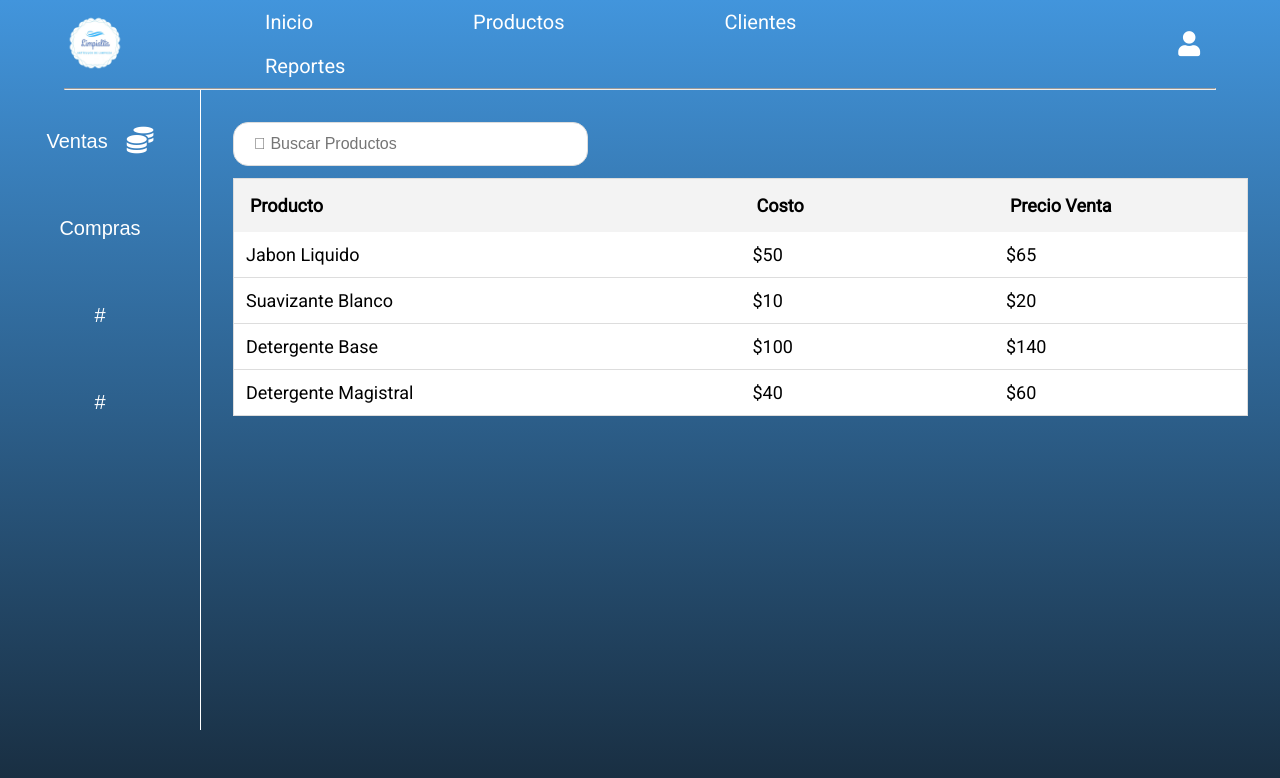
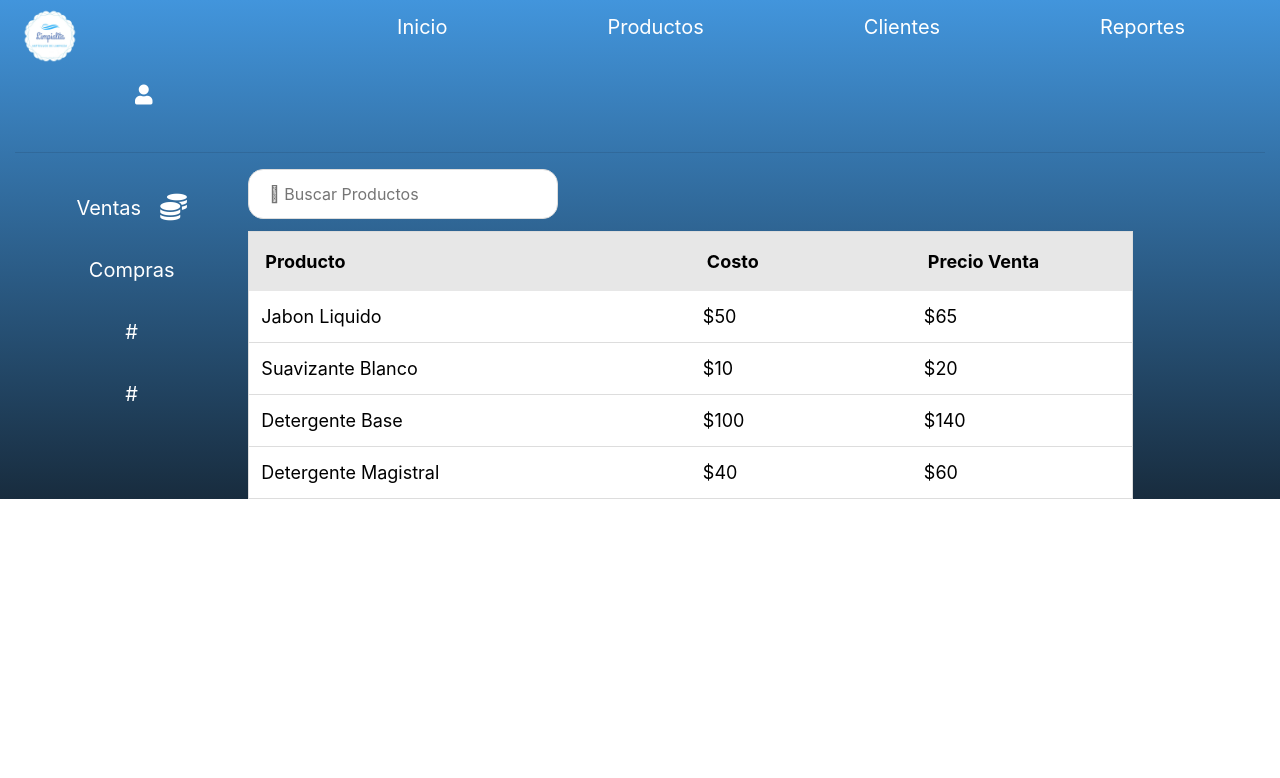
Before and after one commit to kslotes/Negocio, a plain HTML site: page index.html in a window 1280 px wide. Drawn offline with nearby package versions, Linux system fonts and the light colour scheme.

Commit message:
Refactor de elementos y estilos

```diff
--- a/index.html
+++ b/index.html
@@ -8,9 +8,11 @@
     <title>Limpialita App</title>
     <!-- FONT AWESOME -->
     <link rel="stylesheet" href="https://pro.fontawesome.com/releases/v5.10.0/css/all.css" integrity="sha384-AYmEC3Yw5cVb3ZcuHtOA93w35dYTsvhLPVnYs9eStHfGJvOvKxVfELGroGkvsg+p " crossorigin="anonymous" />
+    <link rel="stylesheet" href="https://cdnjs.cloudflare.com/ajax/libs/font-awesome/5.15.2/css/all.min.css" />
 
+    <!-- BOOTSTRAP -->
+    <link rel="stylesheet" href="https://stackpath.bootstrapcdn.com/bootstrap/4.5.2/css/bootstrap.min.css">
 
-    <link rel="stylesheet" href="https://cdnjs.cloudflare.com/ajax/libs/font-awesome/5.15.2/css/all.min.css" />
     <!-- STYLES -->
     <link rel="stylesheet" href="/styles.css" />
     <!-- FONTS -->
@@ -19,12 +21,11 @@
 </head>
 
 <body>
-    <div class="container">
+    <div class="container col-sm-12">
         <nav class="nav-main">
             <a href="#">
                 <img href="#" src="./img/logo.png" alt="Limpialita logo" class="nav-logo" />
             </a>
-
             <ul class="nav-menu">
                 <li><a href="#">Inicio</a></li>
                 <li><a href="#">Productos</a></li>
@@ -38,17 +39,16 @@
             </ul>
         </nav>
         <hr />
-        <div class="div-medio">
-            <div class="tab-izquierda">
+        <div class="div-medio col-12">
+            <div class="tab-izquierda col-2">
                 <!-- AGREGAR ICONOS A LOS BOTONES -->
                 <button class="tablinks" onClick='abrirTabla(event, "NuevaVenta")'> Ventas<i class="fas fa-coins fa-lg iconos-tab-izq"></i> </button>
                 <button class="tablinks" onClick='abrirTabla(event, "NuevaCompra")'>Compras </button>
                 <button class="tablinks" onClick='abrirTabla(event, "#")'>#</button>
                 <button class="tablinks" onClick='abrirTabla(event, "#")'>#</button>
             </div>
-            <div class="linea-izquierda"></div>
 
-            <div class="container-tabla">
+            <div class="col-9">
                 <input type="text" id="myInput" name="Buscar Productos" onkeyup="funcionBuscarProducto()" placeholder="&#xf5d0; Buscar Productos" />
                 <table id="myTable">
                     <tr class="header">
@@ -79,6 +79,7 @@
                 </table>
             </div>
         </div>
+    </div>
 </body>
 
 </div>
--- a/styles.css
+++ b/styles.css
@@ -1,64 +1,44 @@
-* {
-    box-sizing: border-box;
-    margin: 0;
-    padding: 0;
+ul {
+    list-style: none;
 }
 
-body {
-    color: #ffffff;
-    font-family: "Roboto", sans-serif;
-    font-size: 18px;
-    font-weight: 400;
+.container {
+    background-image: linear-gradient(#4295dc, #182c3e);
+}
+
+
+/* Estilos de navegacion */
+
+
+/* Barra de navegacion */
+
+.nav-main {
+    display: flex;
+    flex-direction: row;
+    justify-content: space-between;
+    align-items: center;
+    flex-wrap: wrap;
 }
 
 .nav-main a {
     color: #ffffff;
     text-decoration: none;
+    font-size: 20px;
+    align-items: center;
 }
-
-ul {
-    list-style: none;
-}
-
-.container {
-    overflow-x: hidden;
-    background-image: linear-gradient(#4295dc, #182c3e);
-    position: fixed;
-    height: 100%;
-    width: 100%;
-    margin: auto;
-}
-
-hr {
-    width: 90%;
-    margin: auto;
-}
-
-
-/* Estilos de navegacion */
 
 .nav-logo {
     width: 70px;
-    margin-left: 60px;
-    margin-right: 40px;
 }
-
-.nav-main {
-    display: flex;
-    justify-content: space-between;
-    text-align: center;
-    align-items: center;
-    margin: auto;
-}
-
-
-/* Barra de navegacion */
 
 .nav-main ul {
     display: flex;
+    flex-direction: row;
+    align-items: center;
 }
 
 .nav-main ul li {
+    align-items: center;
     padding: 10px 80px;
     border-radius: 15px;
     transition: ease-in-out 0.3s;
@@ -69,57 +49,23 @@ hr {
     border-radius: 15px;
 }
 
-.nav-main ul.nav-menu {
-    /* Al achicar la pantalla, tienen que desaparecer las opciones, y aparecer el icono de menu desplegable */
-    flex: 1;
-    flex-wrap: wrap;
-    margin-left: 15px;
-    font-size: 20px;
-}
-
-.nav-main ul.nav-icon {
-    font-size: 25px;
-    text-decoration: none;
-}
-
 
 /* DIV MEDIO */
 
-.div-medio div {
+.div-medio {
     display: flex;
-    flex-direction: column;
-}
-
-.div-medio .linea-izquierda {
-    border-left: 1.5px solid white;
-    height: 50vmax;
-    float: left;
-    width: 1px;
-}
-
-.container-tabla {
-    width: auto;
-}
-
-.div-medio .container-tabla {
-    padding: 2rem 2rem;
 }
 
 
 /* TAB IZQUIERDA  */
 
-.tab-izquierda {
-    float: left;
-    width: 200px;
-    height: 100%;
-}
-
 .tab-izquierda button {
+    padding: 0.5rem;
+    margin-left: 0px;
     margin-top: 1rem;
     background-color: inherit;
     color: white;
     font-size: 20px;
-    padding: 1.5rem 1rem;
     width: 100%;
     border: none;
     text-align: center;
@@ -179,7 +125,7 @@ hr {
 }
 
 #myTable tr.header {
-    background-color: rgb(243, 243, 243);
+    background-color: rgb(231, 231, 231);
 }
 
 #myTable .tr-table:hover {
```
